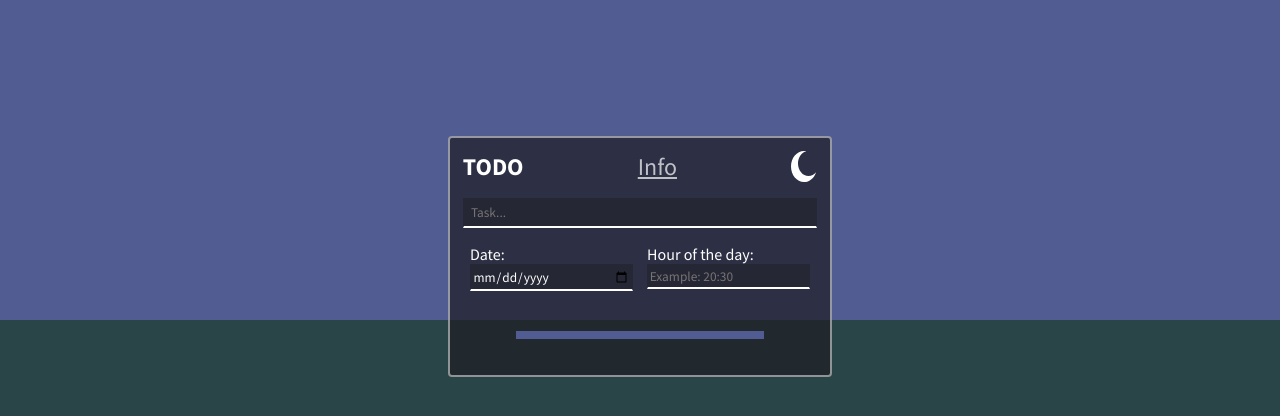
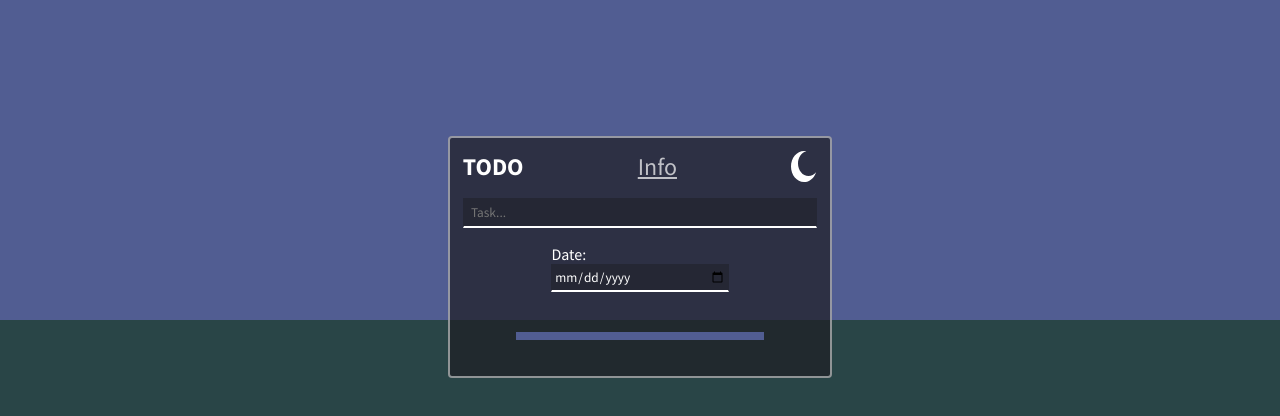
Before and after one commit to GSVcoder/To-Do-App, a plain HTML site: page index.html in a window 1280 px wide. Drawn offline with nearby package versions, Linux system fonts and the light colour scheme.

Commit message:
Added some animations

```diff
--- a/index.html
+++ b/index.html
@@ -18,6 +18,7 @@
       rel="stylesheet"
     />
     <script src="script.js" defer></script>
+    <script src="https://cdnjs.cloudflare.com/ajax/libs/gsap/3.10.4/gsap.min.js"></script>
   </head>
   <body>
     <div class="all">
@@ -35,16 +36,6 @@
             <div class="one">
               <label class="lbl1">Date:</label>
               <input type="date" id="date" />
-            </div>
-            <div class="two">
-              <label style="margin-top: 2vh">Hour of the day:</label>
-              <input
-                type="number"
-                min="0"
-                max="24"
-                id="time"
-                placeholder="Example: 20:30"
-              />
             </div>
           </div>
         </div>
--- a/script.js
+++ b/script.js
@@ -62,6 +62,14 @@ ulNotesDiv.addEventListener("dblclick", (e) => {
 
 // Get input of date and time
 function dateAndTime() {
-  console.log(date.value);
-  console.log(time.value);
+  if (date.value === "") {
+    return null;
+  } else if (date.value !== "") {
+    console.log(date.value);
+  }
 }
+
+// Animations
+gsap.from(".header", { delay: 1, duration: 1, y: "-100%", ease: "bounce" });
+gsap.from(".middle", { duration: 1, y: "-100%", ease: "bounce" });
+gsap.from(".toDo", { delay: 2, duration: 1, y: "-200%", ease: "bounce" });
--- a/style.css
+++ b/style.css
@@ -147,6 +147,7 @@ body {
 
 .inputsTimeDiv {
   display: flex;
+  justify-content: center;
 }
 
 .one,
```
